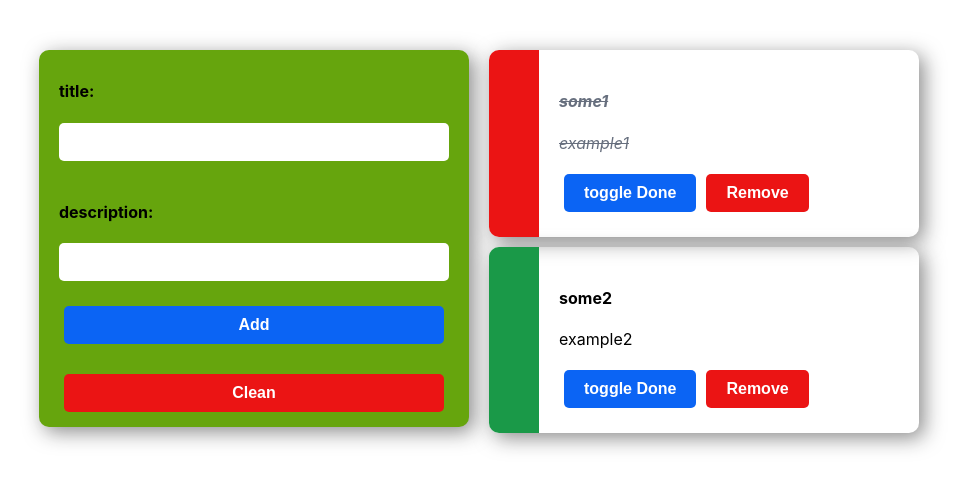
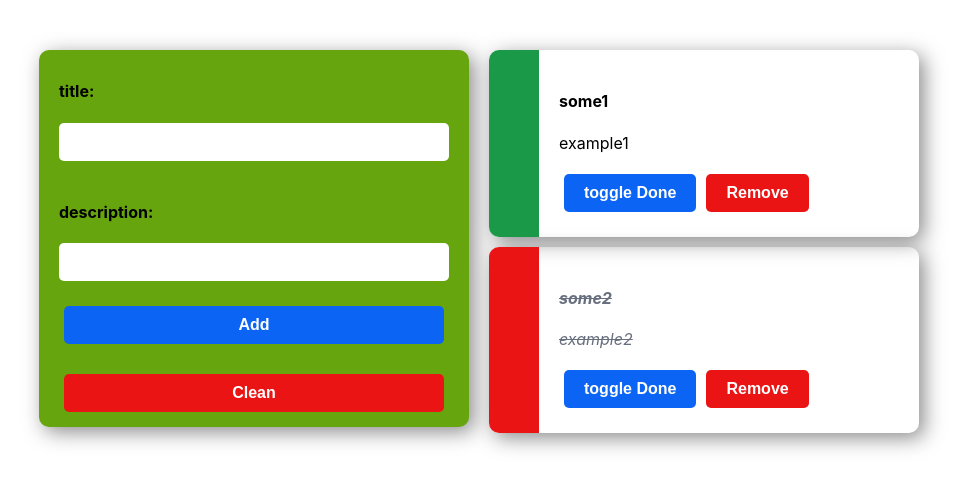
Before and after one commit to GeloUno/cod_todo_mobx, a React (Create React App) app: page / in a window 1280 px wide. Shown: the top 488 px of the page, without its empty margins (161-1128 px from the left). Built offline with nearby package versions, Linux system fonts and the light colour scheme.

Commit message:
toDoView replace done with todo

```diff
--- a/src/components/toDoItemView/toDoItemView.tsx
+++ b/src/components/toDoItemView/toDoItemView.tsx
@@ -6,8 +6,8 @@ import Button from '../button/button';
 
 const ToDoItemView = observer(
   ({ description, done, id, title, toggleDoneTodo }: ToDo) => {
-    const stylesBoxState = done ? styles.todoBox : styles.doneBox;
-    const stylesTextState = done ? styles.todoText : styles.doneText;
+    const stylesBoxState = done ? styles.doneBox : styles.todoBox;
+    const stylesTextState = done ? styles.doneText : styles.todoText;
     return (
       <div className={styles.content}>
         <div className={stylesBoxState}></div>
```
